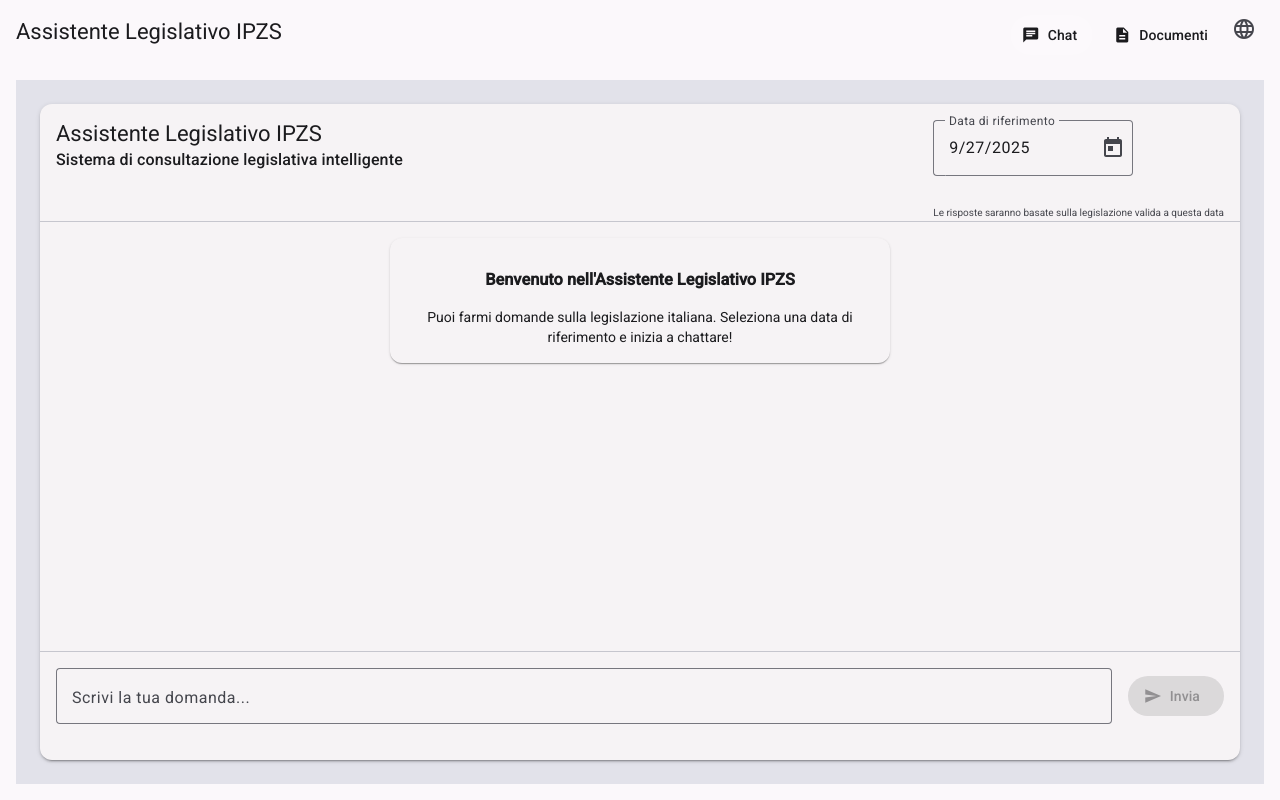
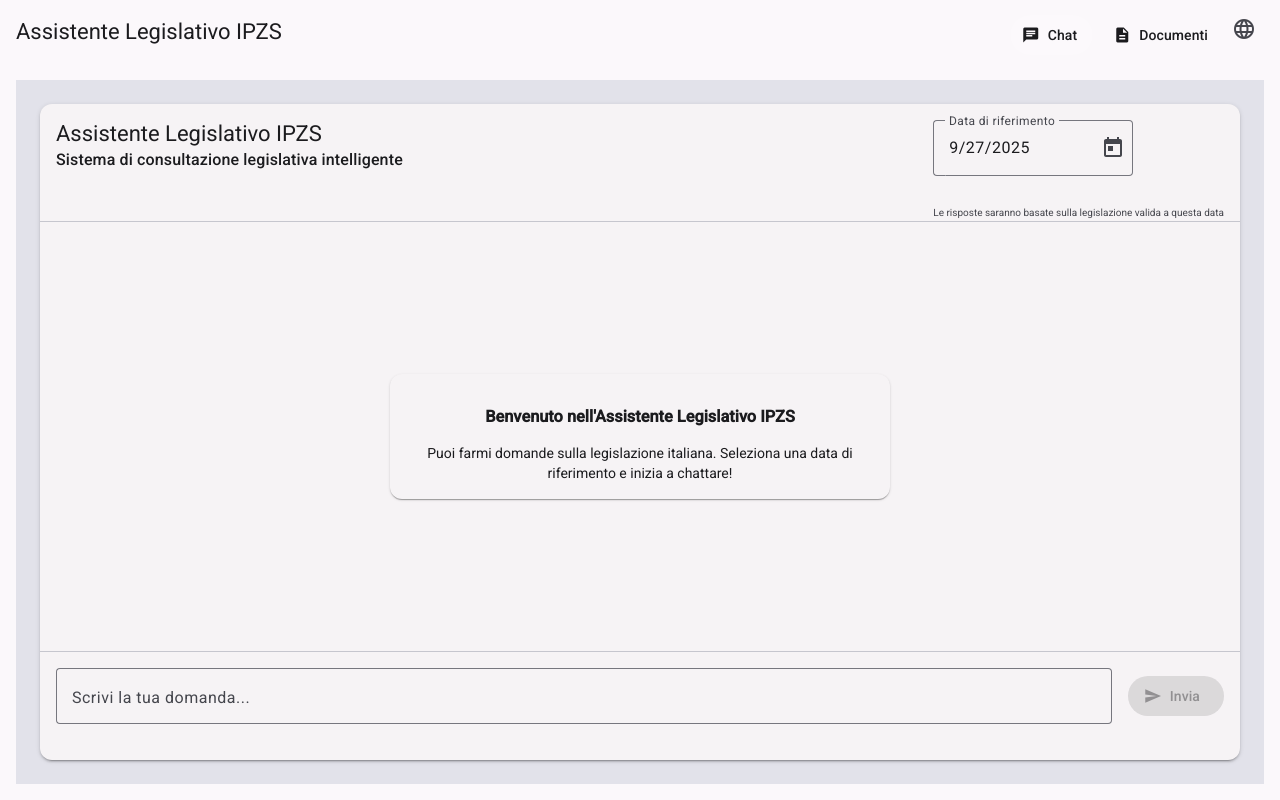
Before and after one commit to cpage-pivotal/ipzs, an Angular app in the folder src/main/frontend/: page /chat in a window 1280 px wide. Built offline with nearby package versions, Linux system fonts and the light colour scheme.

Commit message:
Fixed scrolling in chat window

```diff
--- a/src/main/frontend/src/app/features/chat/chat-container/chat-container.component.scss
+++ b/src/main/frontend/src/app/features/chat/chat-container/chat-container.component.scss
@@ -12,6 +12,7 @@
   flex: 1;
   max-width: 1200px;
   width: 100%;
+  height: 100%;
   margin: 0 auto;
   display: flex;
   flex-direction: column;
@@ -34,6 +35,8 @@
 .chat-content {
   flex: 1;
   padding: 0 !important;
+  overflow: hidden;
+  min-height: 0;
 }
 
 .chat-actions {
--- a/src/main/frontend/src/app/features/chat/chat-messages/chat-messages.component.html
+++ b/src/main/frontend/src/app/features/chat/chat-messages/chat-messages.component.html
@@ -1,4 +1,4 @@
-<div class="messages-container" role="log" aria-label="Chat messages" aria-live="polite">
+<div class="messages-container" #messagesContainer role="log" aria-label="Chat messages" aria-live="polite">
   @for (message of messages(); track $index) {
     <div class="message-wrapper" [ngClass]="'message-' + message.type">
       <mat-card class="message-card" [ngClass]="message.type" [attr.aria-label]="message.type + ' message'" role="article">
--- a/src/main/frontend/src/app/features/chat/chat-messages/chat-messages.component.scss
+++ b/src/main/frontend/src/app/features/chat/chat-messages/chat-messages.component.scss
@@ -1,7 +1,7 @@
 @use '@angular/material' as mat;
 
 .messages-container {
-  flex: 1;
+  height: 100%;
   overflow-y: auto;
   overflow-x: hidden;
   padding: var(--mat-spacing-2);
@@ -9,6 +9,8 @@
   flex-direction: column;
   gap: var(--mat-spacing-2);
   min-height: 0;
+  scroll-behavior: smooth;
+  box-sizing: border-box;
 }
 
 .message-wrapper {
--- a/src/main/frontend/src/app/features/chat/chat-messages/chat-messages.component.ts
+++ b/src/main/frontend/src/app/features/chat/chat-messages/chat-messages.component.ts
@@ -1,4 +1,4 @@
-import { Component, input } from '@angular/core';
+import { Component, input, ViewChild, ElementRef, AfterViewChecked, effect } from '@angular/core';
 import { CommonModule } from '@angular/common';
 import { MaterialModule } from '../../../shared/material/material.module';
 import { ChatMessage } from '../../../core/models/chat-message.model';
@@ -11,8 +11,37 @@
   templateUrl: './chat-messages.component.html',
   styleUrls: ['./chat-messages.component.scss']
 })
-export class ChatMessagesComponent {
+export class ChatMessagesComponent implements AfterViewChecked {
+  @ViewChild('messagesContainer', { static: false }) private messagesContainer!: ElementRef;
+
   messages = input.required<ChatMessage[]>();
+  private shouldScrollToBottom = true;
 
-  constructor(public translationService: TranslationService) {}
+  constructor(public translationService: TranslationService) {
+    // Effect to track when messages change
+    effect(() => {
+      const currentMessages = this.messages();
+      if (currentMessages.length > 0) {
+        this.shouldScrollToBottom = true;
+      }
+    });
+  }
+
+  ngAfterViewChecked(): void {
+    if (this.shouldScrollToBottom) {
+      this.scrollToBottom();
+      this.shouldScrollToBottom = false;
+    }
+  }
+
+  private scrollToBottom(): void {
+    try {
+      if (this.messagesContainer) {
+        const element = this.messagesContainer.nativeElement;
+        element.scrollTop = element.scrollHeight;
+      }
+    } catch (err) {
+      console.error('Error scrolling to bottom:', err);
+    }
+  }
 }
```
